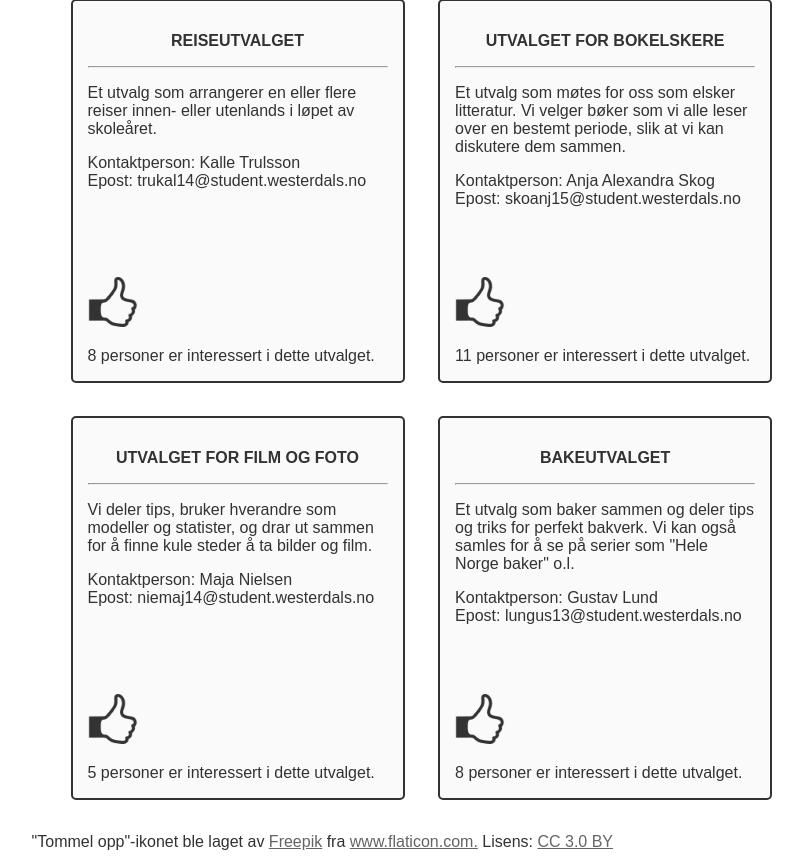
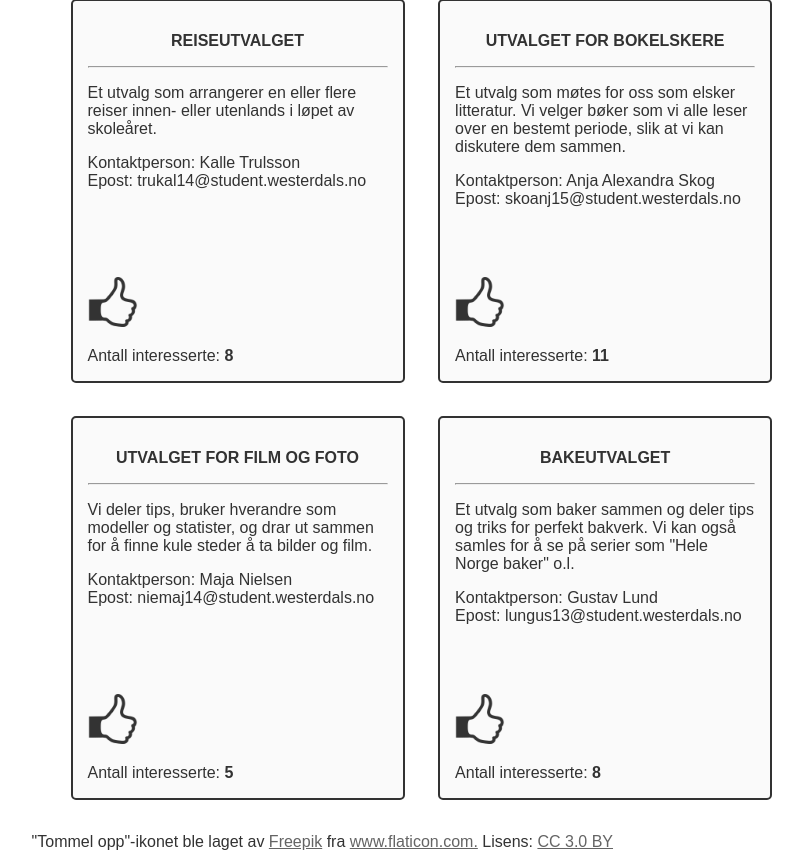
Before and after one commit to 12inchPlasticToy/westervalg, a PHP site: page /pj2100-15-gruppe-22/foreslatte_utvalg.php in a window 1280 px wide. Shown: the part 370-1237 px from the top of the page, without its empty margins (166-969 px from the left). Run offline with PHP 8.4, Linux system fonts and the light colour scheme.

Commit message:
Changed the votes part of the cards

```diff
--- a/foreslatte_utvalg.php
+++ b/foreslatte_utvalg.php
@@ -20,7 +20,7 @@
                     <p>Kontaktperson: Kalle Trulsson <br/> Epost: trukal14@student.westerdals.no</p>
                     <div class = "votes">
                         <input type="image" src="images/sign.png">
-                        <p>8 personer er interessert i dette utvalget.</p>
+                        <p>Antall interesserte: <b>8</b></p>
                     </div>
                 </div>
                 <div class="visitkort_f_u">
@@ -32,7 +32,7 @@
                     <p>Kontaktperson: Anja Alexandra Skog<br/> Epost: skoanj15@student.westerdals.no</p>
                     <div class = "votes">
                         <input type="image" src="images/sign.png">
-                        <p>11 personer er interessert i dette utvalget.</p>
+                        <p>Antall interesserte: <b>11</b></p>
                     </div>
                 </div>
                 <div class="visitkort_f_u">
@@ -43,7 +43,7 @@
                     <p>Kontaktperson: Maja Nielsen <br/> Epost: niemaj14@student.westerdals.no</p>
                     <div class = "votes">
                         <input type="image" src="images/sign.png">
-                        <p>5 personer er interessert i dette utvalget.</p>
+                        <p>Antall interesserte: <b>5</b></p>
                     </div>
                 </div>
                 <div class="visitkort_f_u">
@@ -54,7 +54,7 @@
                     <p>Kontaktperson: Gustav Lund <br/> Epost: lungus13@student.westerdals.no</p>
                     <div class = "votes">
                         <input type="image" src="images/sign.png">
-                        <p>8 personer er interessert i dette utvalget.</p>
+                        <p>Antall interesserte: <b>8</b></p>
                     </div>
                 </div>
             </div>
```
